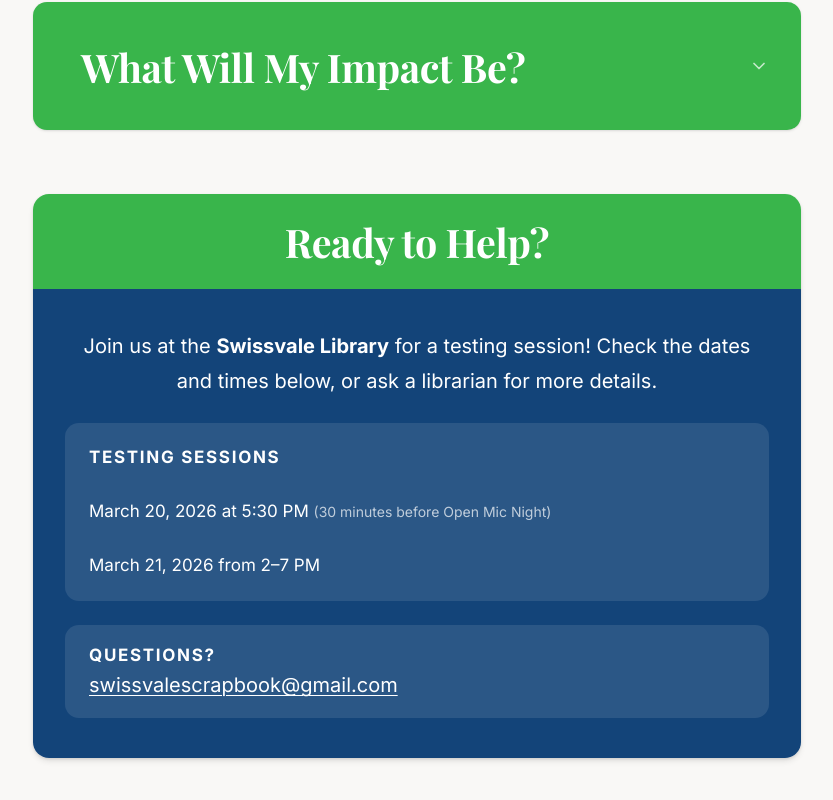
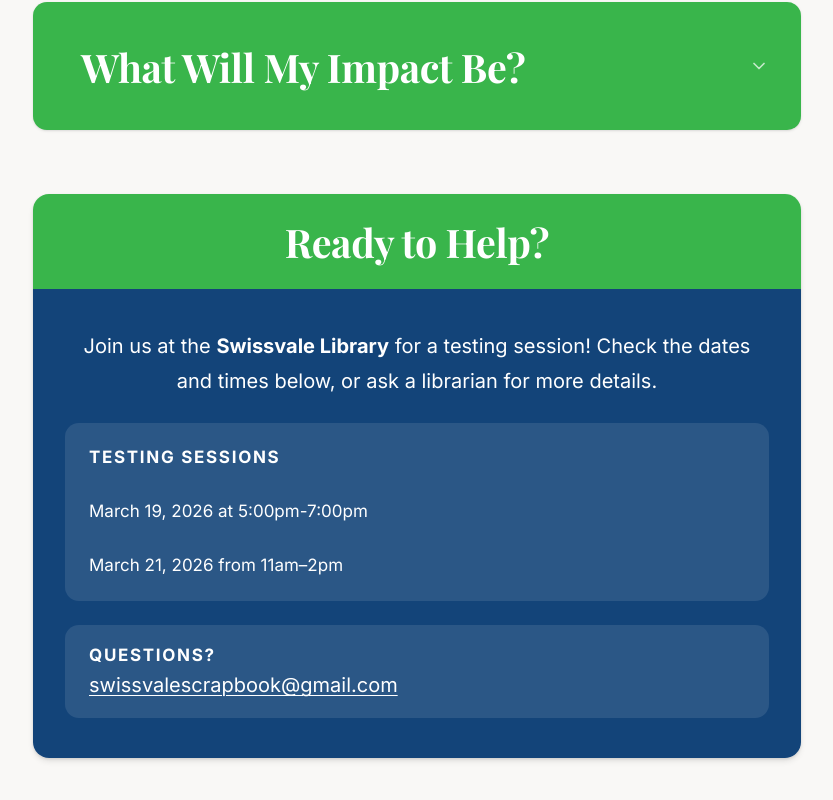
Before and after one commit to SwissvaleScrapbook/swissvalescrapbook.github.io, a React (Vite) app: page / in a window 1280 px wide. Shown: the part 1297-2097 px from the top of the page, without its empty margins (223-1056 px from the left). Built offline with nearby package versions, Linux system fonts and the light colour scheme; a web font is replaced by a local one.

Commit message:
Updated testing dates

```diff
--- a/src/Home.tsx
+++ b/src/Home.tsx
@@ -106,11 +106,8 @@ function Home() {
                     <div className="w-full max-w-xl bg-white/10 rounded-xl px-6! py-5! text-left! flex flex-col gap-2">
                         <p className="text-primary-foreground! text-xs font-bold uppercase tracking-widest mb-1">Testing
                             Sessions</p>
-                        <p className="text-primary-foreground! text-base leading-relaxed">March 20, 2026 at 5:30
-                            PM <span
-                                className="text-primary-foreground/70 text-sm">(30 minutes before Open Mic Night)</span>
-                        </p>
-                        <p className="text-primary-foreground! text-base">March 21, 2026 from 2–7 PM</p>
+                        <p className="text-primary-foreground! text-base leading-relaxed">March 19, 2026 at 5:00pm-7:00pm</p>
+                        <p className="text-primary-foreground! text-base">March 21, 2026 from 11am–2pm</p>
                     </div>
                     <div className="w-full max-w-xl bg-white/10 rounded-xl px-6! py-4! text-left">
                         <p className="text-primary-foreground! text-xs font-bold uppercase tracking-widest mb-1">Questions?</p>
```
